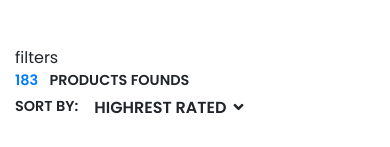
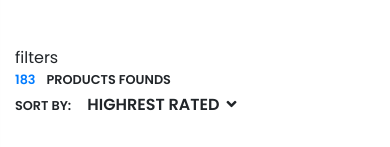
Before and after one commit to MGamal1986/ecommerce, a website: page dist/shop.html in a window 390 px wide. Shown: the part 231-378 px from the top of the page. Drawn offline with Linux system fonts and the light colour scheme; some packages are replaced by stand-ins of ours; a script that the page names is missing.

Commit message:
fix issues in responsive in sort by menu in shop page

```diff
--- a/src/scss/import/_shop.scss
+++ b/src/scss/import/_shop.scss
@@ -11,7 +11,7 @@
 .products{
     padding: 4rem 0;
     .products-head{
-        font-size: 0.9rem;
+        font-size: 0.8rem;
         font-weight: 600;
         text-transform: uppercase;
         margin-bottom: 2rem;
@@ -29,6 +29,7 @@
             justify-content: flex-end;
             .sort-by{
                 margin-right: 1rem;
+                align-self: center;
             }
             .menu{
                 position: relative;
```
Also changed, not shown: dist/css/style.min.css, 1 other file.
